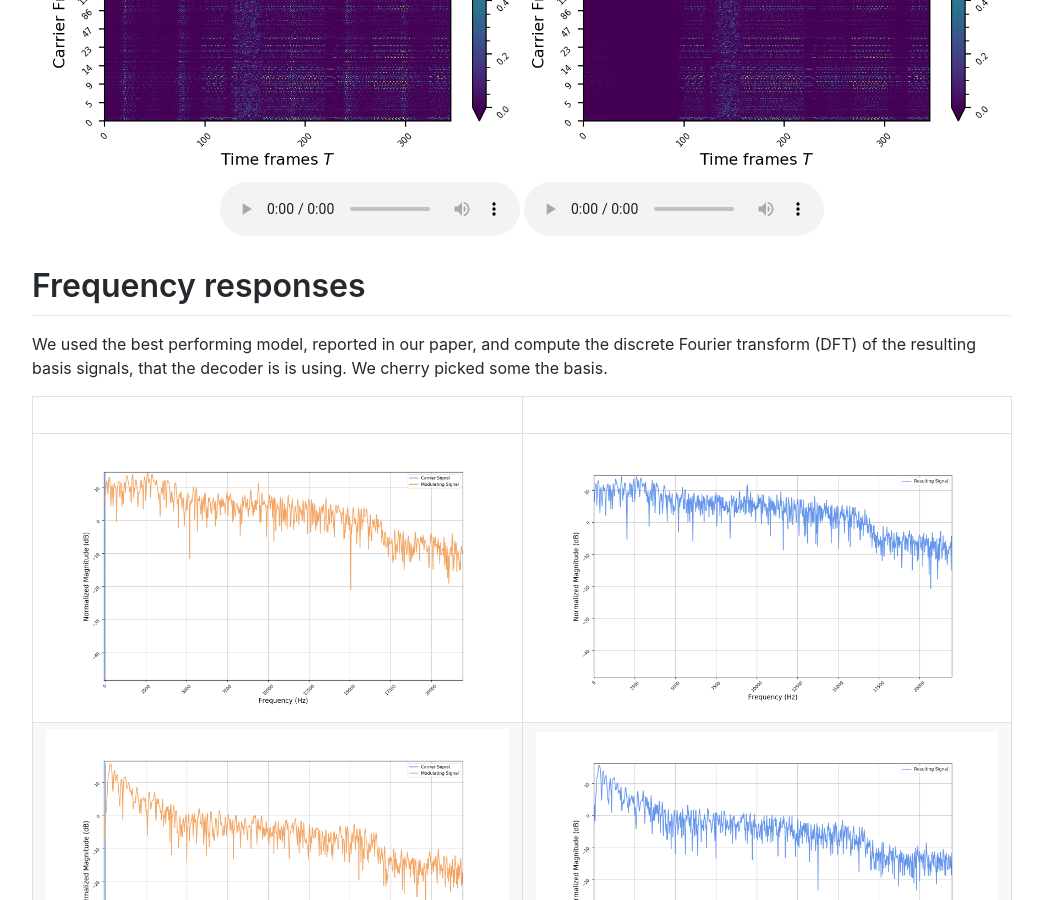
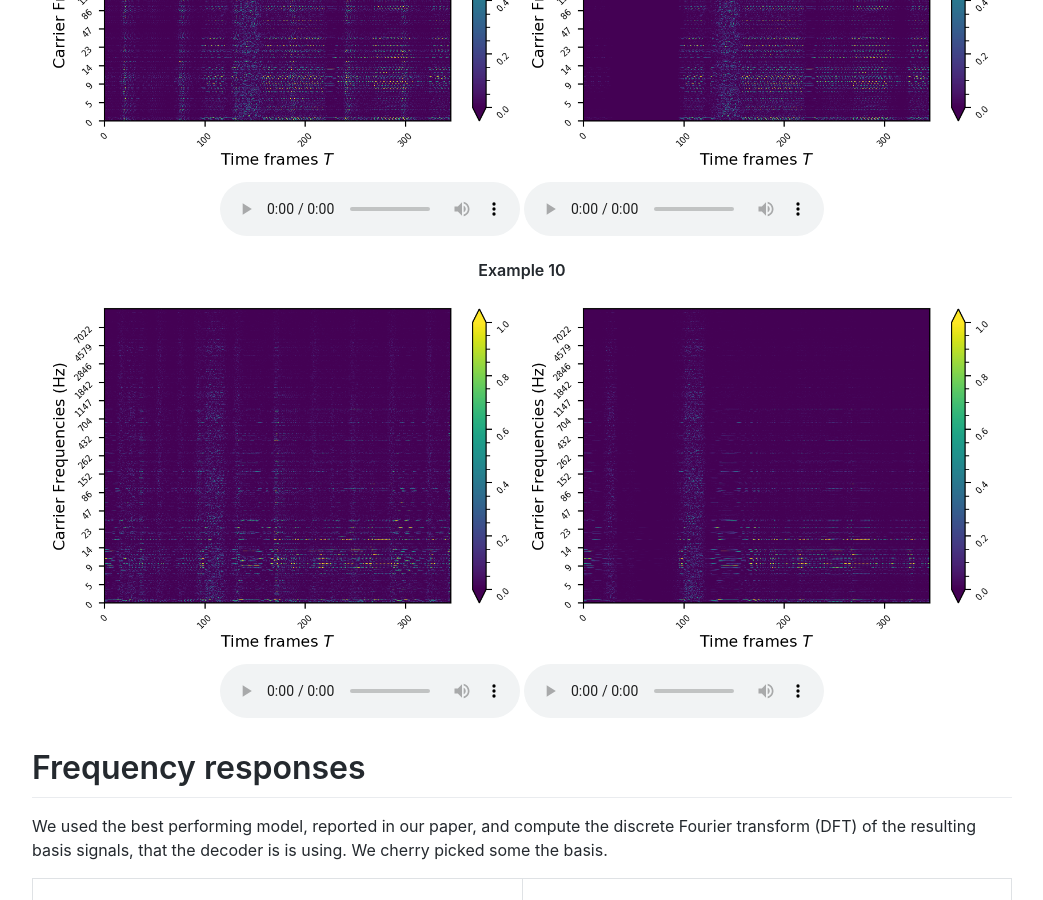
Before and after one commit to Js-Mim/rl_singing_voice, a Jekyll site: the page built from index.md, in a window 1280 px wide and 900 px high, scrolled down 5770 px. Shown: the whole window, without its empty margins (118-1161 px from the left). Built offline with Jekyll 4.4.1, drawn with Linux system fonts in a browser that asks for light colours; comment, search, counter and statistics services are not loaded.

```diff
--- a/index.md
+++ b/index.md
@@ -93,6 +93,12 @@
 <audio controls="1"><source src="https://raw.githubusercontent.com/Js-Mim/rl_singing_voice/gh-pages/audio_files/mix_rec_18_9_.wav"></audio>    <audio controls="1"><source src="https://raw.githubusercontent.com/Js-Mim/rl_singing_voice/gh-pages/audio_files/vox_rec_18_9_.wav"></audio>
 </p>
 
+<p align="center"> <b>Example 10</b></p>
+
+<p align="center"> <img class="center" src="https://raw.githubusercontent.com/Js-Mim/rl_singing_voice/gh-pages/figures/A_m_39_3.png" width="475" height="360" /> <img class="center" src="https://raw.githubusercontent.com/Js-Mim/rl_singing_voice/gh-pages/figures/A_v_39_3.png" width="475" height="360" />
+
+<audio controls="1"><source src="https://raw.githubusercontent.com/Js-Mim/rl_singing_voice/gh-pages/audio_files/mix_rec_39_3_.wav"></audio>    <audio controls="1"><source src="https://raw.githubusercontent.com/Js-Mim/rl_singing_voice/gh-pages/audio_files/vox_rec_39_3_.wav"></audio>
+</p>
 
 # Frequency responses
 We used the best performing model, reported in our paper, and compute the discrete Fourier transform (DFT) of the
```
